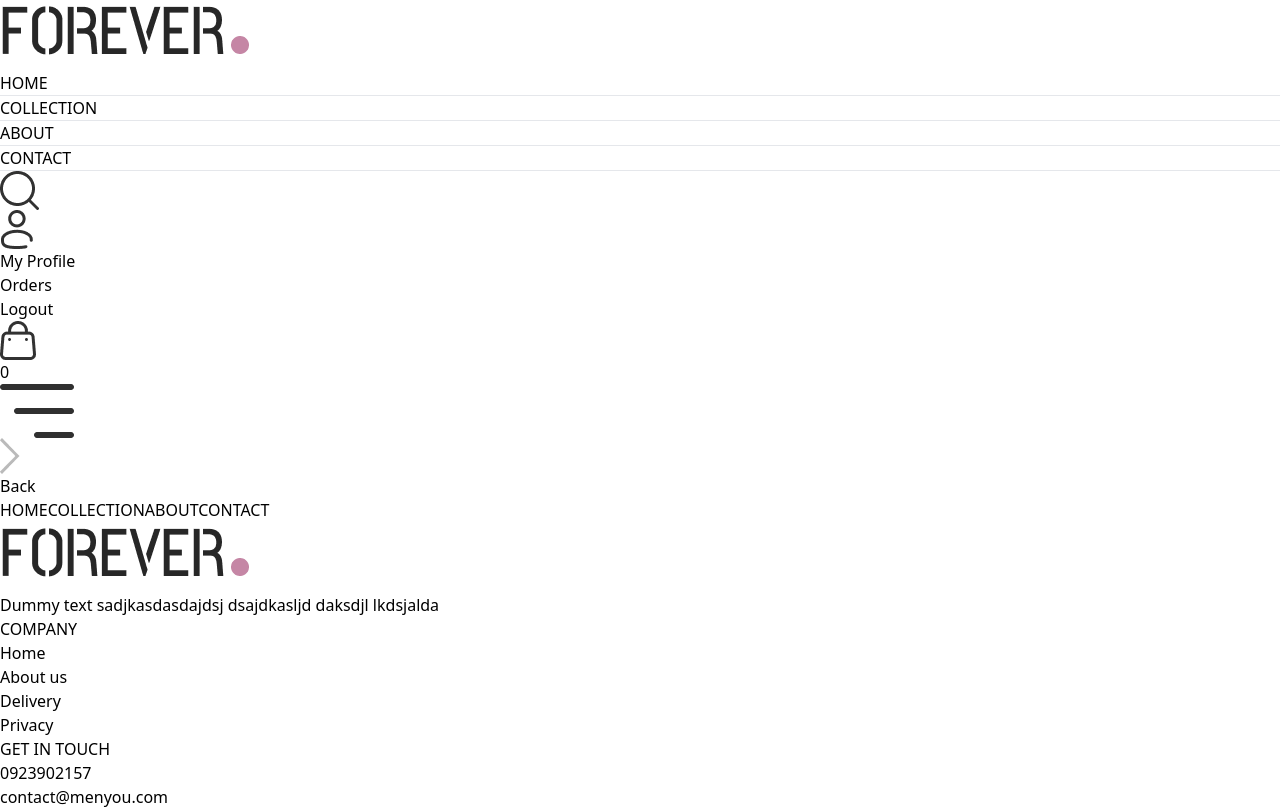
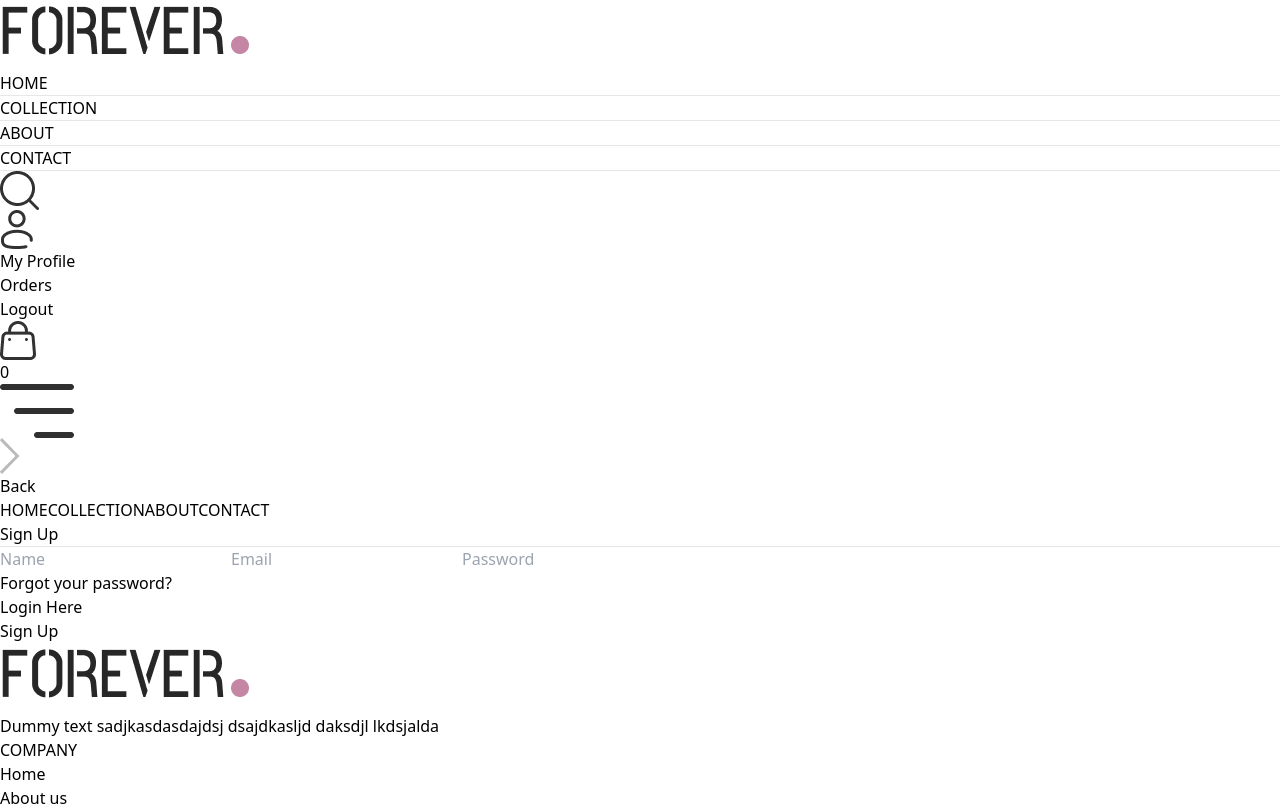
Before and after one commit to vumn/ecommerce-clothes, a React (Vite) app in the folder frontend/: page /login in a window 1280 px wide. Shown: the top 809 px of the page. Built offline with nearby package versions, Linux system fonts and the light colour scheme.

Commit message:
create UI for login/signup form

```diff
--- a/frontend/src/components/Navbar.jsx
+++ b/frontend/src/components/Navbar.jsx
@@ -35,7 +35,7 @@
         <div className='flex items-center gap-6'>
             <img onClick={()=>setShowSearch(true)} src={assets.search_icon} className='w-5 cursor-pointer' alt="" />
             <div className='group relative'>
-                <img className='w-5 cursor-pointer' src={assets.profile_icon} />
+                <Link to='/login'><img className='w-5 cursor-pointer' src={assets.profile_icon} /></Link>
                 <div className='group-hover:block hidden absolute dropdown-menu right-0 pt-4'>
                     <div className='flec flex-col gap-2 w-36 py-3 px-5 bg-slate-100 text-gray-500 rounded'>
                         <p className='cursor-pointer hover:text-black'>My Profile</p>
--- a/frontend/src/pages/Login.jsx
+++ b/frontend/src/pages/Login.jsx
@@ -1,10 +1,36 @@
-import React from 'react'
+import React, { useState } from 'react'
 
 const Login = () => {
+
+  const [currentState, setCurrentState] = useState('Sign Up');
+
+  const onSubmitHandler = async (event) => {
+    event.preventDefault();
+  }
+
   return (
-    <div>
-
-    </div>
+    <form onSubmit={onSubmitHandler} className='flex flex-col items-center w-[90%] sm:max-w-96 m-auto mt-14 gap-4 text-gray-800'>
+      <div className='inline-flex items-center gap-2 mb-2 mt-10'>
+        <p className=' text-3xl'>{currentState}</p>
+        <hr className='border-none h-[1.5px] w-8 bg-gray-800' />
+      </div>
+      {currentState === 'Login' ? '' : <input type="text" className='w-full px-3 py-2 border border-gray-800' placeholder='Name' required/>}
+      <input type="email" className='w-full px-3 py-2 border border-gray-800' placeholder='Email' required />
+      <input type="password" className='w-full px-3 py-2 border border-gray-800' placeholder='Password' required/>
+      <div className='w-full flex justify-between text-sm mt-[-8px]'>
+        <p className='cursor-pointer'>
+          Forgot your password?
+        </p>
+        {
+          currentState === 'Login' ?
+          <p onClick={() => setCurrentState('Sign Up')} className='cursor-pointer'>Create account</p> :
+          <p onClick={() => setCurrentState('Login')} className='cursor-pointer'>Login Here</p>
+        }
+      </div>
+      <button className='bg-black text-white font-light px-8 py-2 mt-4'>
+        {currentState === 'Login' ? 'Sign In' : 'Sign Up'}
+      </button>
+    </form>
   )
 }
 
```
